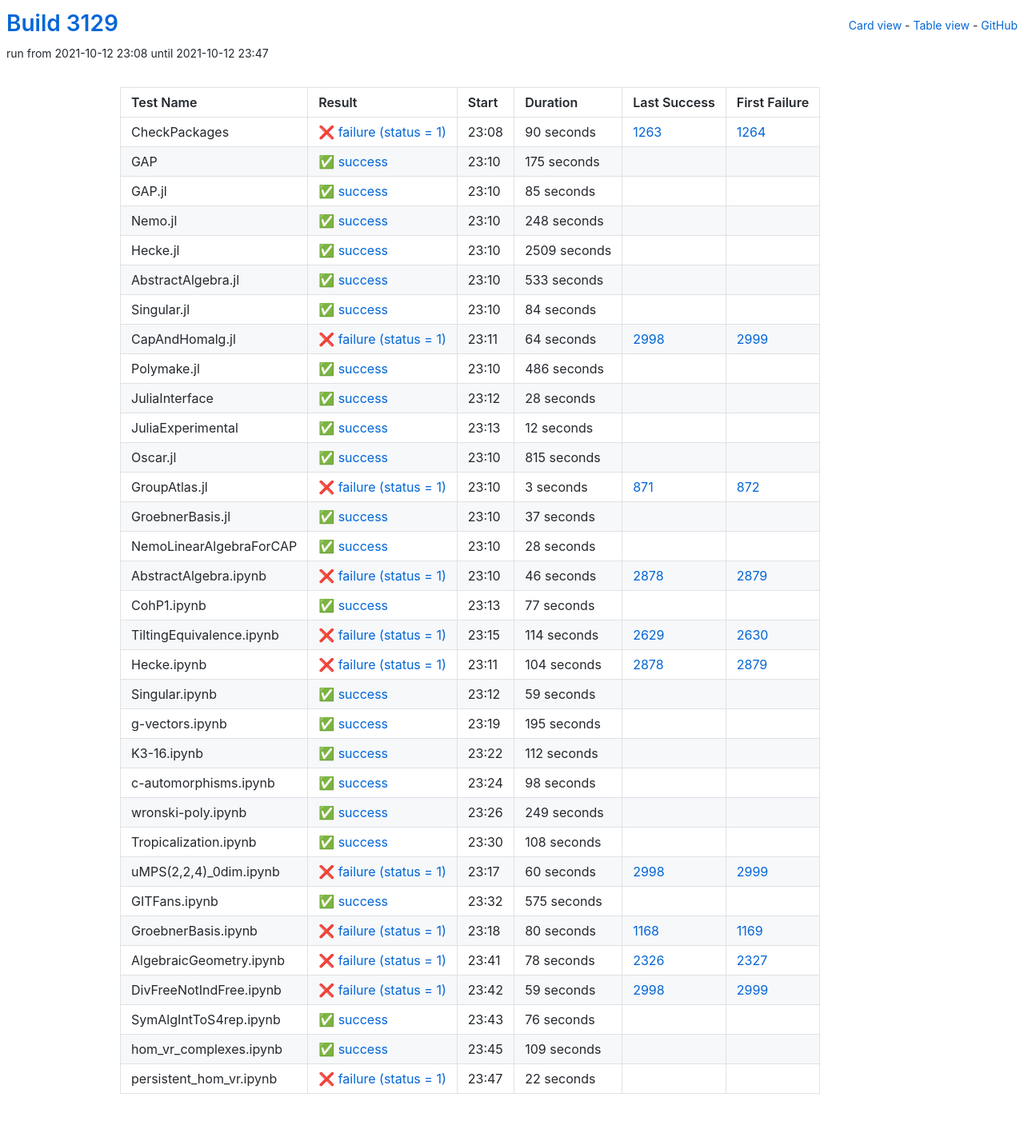
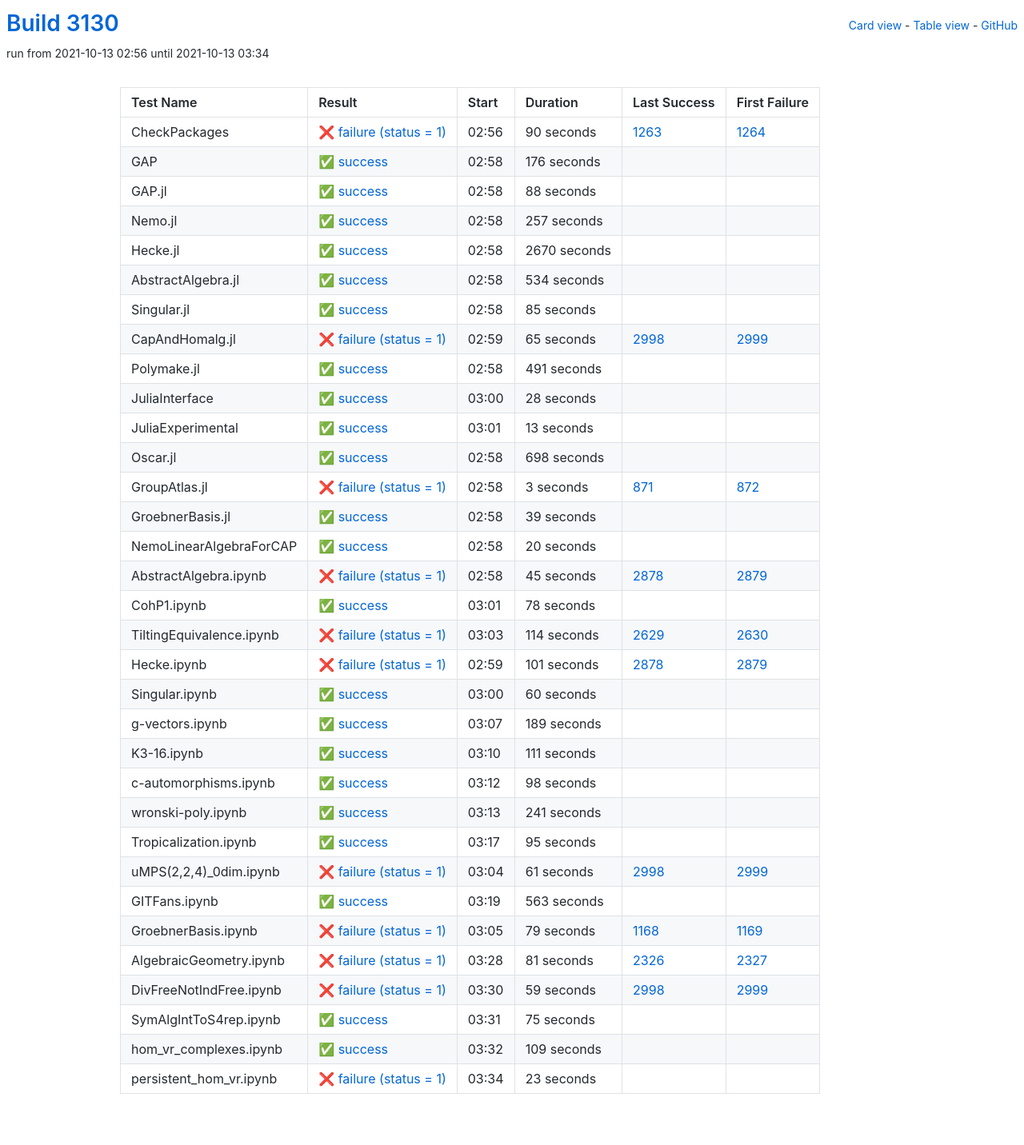
Before and after one commit to oscar-system/oscar-ci-status-stable, a Jekyll site: the page built from table.html, in a window 1280 px wide. Shown: the whole page at 80% size. Built offline with Jekyll 4.4.1, drawn with Linux system fonts in a browser that asks for light colours.

Commit message:
Build #3130

```diff
--- a/_data/ci.yml
+++ b/_data/ci.yml
@@ -1,6 +1,6 @@
 ---
-build: 3129
-build_url: https://oscarci.mathematik.uni-kl.de/job/oscar-stable/3129/
+build: 3130
+build_url: https://oscarci.mathematik.uni-kl.de/job/oscar-stable/3130/
 job: oscar-stable
 organization: oscar-system
 repo: oscar-ci-status-stable
@@ -8,8 +8,8 @@ repourl: https://github.com/oscar-system/oscar-ci-status-stable
 tests:
 - name: CheckPackages
   id: checkpackages
-  log: https://oscarci.mathematik.uni-kl.de/job/oscar-stable/3129/artifact/logs/build-3129/CheckPackages.log
-  start: 2021-10-12 23:08
+  log: https://oscarci.mathematik.uni-kl.de/job/oscar-stable/3130/artifact/logs/build-3130/CheckPackages.log
+  start: 2021-10-13 02:56
   success: false
   exitcode: 1
   status: failure
@@ -20,20 +20,68 @@ tests:
   first_failure_url: https://oscarci.mathematik.uni-kl.de/job/oscar-stable/1264/
 - name: GAP
   id: gap
-  log: https://oscarci.mathematik.uni-kl.de/job/oscar-stable/3129/artifact/logs/build-3129/GAP.log
-  start: 2021-10-12 23:10
+  log: https://oscarci.mathematik.uni-kl.de/job/oscar-stable/3130/artifact/logs/build-3130/GAP.log
+  start: 2021-10-13 02:58
   success: true
   exitcode: 0
   status: success
-  duration: 175
+  duration: 176
   last_success: false
   last_success_url:
   first_failure: false
   first_failure_url:
 - name: GAP.jl
   id: gap-jl
-  log: https://oscarci.mathematik.uni-kl.de/job/oscar-stable/3129/artifact/logs/build-3129/GAP.jl.log
-  start: 2021-10-12 23:10
+  log: https://oscarci.mathematik.uni-kl.de/job/oscar-stable/3130/artifact/logs/build-3130/GAP.jl.log
+  start: 2021-10-13 02:58
+  success: true
+  exitcode: 0
+  status: success
+  duration: 88
+  last_success: false
+  last_success_url:
+  first_failure: false
+  first_failure_url:
+- name: Nemo.jl
+  id: nemo-jl
+  log: https://oscarci.mathematik.uni-kl.de/job/oscar-stable/3130/artifact/logs/build-3130/Nemo.jl.log
+  start: 2021-10-13 02:58
+  success: true
+  exitcode: 0
+  status: success
+  duration: 257
+  last_success: false
+  last_success_url:
+  first_failure: false
+  first_failure_url:
+- name: Hecke.jl
+  id: hecke-jl
+  log: https://oscarci.mathematik.uni-kl.de/job/oscar-stable/3130/artifact/logs/build-3130/Hecke.jl.log
+  start: 2021-10-13 02:58
+  success: true
+  exitcode: 0
+  status: success
+  duration: 2670
+  last_success: false
+  last_success_url:
+  first_failure: false
+  first_failure_url:
+- name: AbstractAlgebra.jl
+  id: abstractalgebra-jl
+  log: https://oscarci.mathematik.uni-kl.de/job/oscar-stable/3130/artifact/logs/build-3130/AbstractAlgebra.jl.log
+  start: 2021-10-13 02:58
+  success: true
+  exitcode: 0
+  status: success
+  duration: 534
+  last_success: false
+  last_success_url:
+  first_failure: false
+  first_failure_url:
+- name: Singular.jl
+  id: singular-jl
+  log: https://oscarci.mathematik.uni-kl.de/job/oscar-stable/3130/artifact/logs/build-3130/Singular.jl.log
+  start: 2021-10-13 02:58
   success: true
   exitcode: 0
   status: success
@@ -42,82 +90,34 @@ tests:
   last_success_url:
   first_failure: false
   first_failure_url:
-- name: Nemo.jl
-  id: nemo-jl
-  log: https://oscarci.mathematik.uni-kl.de/job/oscar-stable/3129/artifact/logs/build-3129/Nemo.jl.log
-  start: 2021-10-12 23:10
-  success: true
-  exitcode: 0
-  status: success
-  duration: 248
-  last_success: false
-  last_success_url:
-  first_failure: false
-  first_failure_url:
-- name: Hecke.jl
-  id: hecke-jl
-  log: https://oscarci.mathematik.uni-kl.de/job/oscar-stable/3129/artifact/logs/build-3129/Hecke.jl.log
-  start: 2021-10-12 23:10
-  success: true
-  exitcode: 0
-  status: success
-  duration: 2509
-  last_success: false
-  last_success_url:
-  first_failure: false
-  first_failure_url:
-- name: AbstractAlgebra.jl
-  id: abstractalgebra-jl
-  log: https://oscarci.mathematik.uni-kl.de/job/oscar-stable/3129/artifact/logs/build-3129/AbstractAlgebra.jl.log
-  start: 2021-10-12 23:10
-  success: true
-  exitcode: 0
-  status: success
-  duration: 533
-  last_success: false
-  last_success_url:
-  first_failure: false
-  first_failure_url:
-- name: Singular.jl
-  id: singular-jl
-  log: https://oscarci.mathematik.uni-kl.de/job/oscar-stable/3129/artifact/logs/build-3129/Singular.jl.log
-  start: 2021-10-12 23:10
-  success: true
-  exitcode: 0
-  status: success
-  duration: 84
-  last_success: false
-  last_success_url:
-  first_failure: false
-  first_failure_url:
 - name: CapAndHomalg.jl
   id: capandhomalg-jl
-  log: https://oscarci.mathematik.uni-kl.de/job/oscar-stable/3129/artifact/logs/build-3129/CapAndHomalg.jl.log
-  start: 2021-10-12 23:11
+  log: https://oscarci.mathematik.uni-kl.de/job/oscar-stable/3130/artifact/logs/build-3130/CapAndHomalg.jl.log
+  start: 2021-10-13 02:59
   success: false
   exitcode: 1
   status: failure
-  duration: 64
+  duration: 65
   last_success: 2998
   last_success_url: https://oscarci.mathematik.uni-kl.de/job/oscar-stable/2998/
   first_failure: 2999
   first_failure_url: https://oscarci.mathematik.uni-kl.de/job/oscar-stable/2999/
 - name: Polymake.jl
   id: polymake-jl
-  log: https://oscarci.mathematik.uni-kl.de/job/oscar-stable/3129/artifact/logs/build-3129/Polymake.jl.log
-  start: 2021-10-12 23:10
+  log: https://oscarci.mathematik.uni-kl.de/job/oscar-stable/3130/artifact/logs/build-3130/Polymake.jl.log
+  start: 2021-10-13 02:58
   success: true
   exitcode: 0
   status: success
-  duration: 486
+  duration: 491
   last_success: false
   last_success_url:
   first_failure: false
   first_failure_url:
 - name: JuliaInterface
   id: juliainterface
-  log: https://oscarci.mathematik.uni-kl.de/job/oscar-stable/3129/artifact/logs/build-3129/JuliaInterface.log
-  start: 2021-10-12 23:12
+  log: https://oscarci.mathematik.uni-kl.de/job/oscar-stable/3130/artifact/logs/build-3130/JuliaInterface.log
+  start: 2021-10-13 03:00
   success: true
   exitcode: 0
   status: success
@@ -128,32 +128,32 @@ tests:
   first_failure_url:
 - name: JuliaExperimental
   id: juliaexperimental
-  log: https://oscarci.mathematik.uni-kl.de/job/oscar-stable/3129/artifact/logs/build-3129/JuliaExperimental.log
-  start: 2021-10-12 23:13
+  log: https://oscarci.mathematik.uni-kl.de/job/oscar-stable/3130/artifact/logs/build-3130/JuliaExperimental.log
+  start: 2021-10-13 03:01
   success: true
   exitcode: 0
   status: success
-  duration: 12
+  duration: 13
   last_success: false
   last_success_url:
   first_failure: false
   first_failure_url:
 - name: Oscar.jl
   id: oscar-jl
-  log: https://oscarci.mathematik.uni-kl.de/job/oscar-stable/3129/artifact/logs/build-3129/Oscar.jl.log
-  start: 2021-10-12 23:10
+  log: https://oscarci.mathematik.uni-kl.de/job/oscar-stable/3130/artifact/logs/build-3130/Oscar.jl.log
+  start: 2021-10-13 02:58
   success: true
   exitcode: 0
   status: success
-  duration: 815
+  duration: 698
   last_success: false
   last_success_url:
   first_failure: false
   first_failure_url:
 - name: GroupAtlas.jl
   id: groupatlas-jl
-  log: https://oscarci.mathematik.uni-kl.de/job/oscar-stable/3129/artifact/logs/build-3129/GroupAtlas.jl.log
-  start: 2021-10-12 23:10
+  log: https://oscarci.mathematik.uni-kl.de/job/oscar-stable/3130/artifact/logs/build-3130/GroupAtlas.jl.log
+  start: 2021-10-13 02:58
   success: false
   exitcode: 1
   status: failure
@@ -164,56 +164,56 @@ tests:
   first_failure_url: https://oscarci.mathematik.uni-kl.de/job/oscar-stable/872/
 - name: GroebnerBasis.jl
   id: groebnerbasis-jl
-  log: https://oscarci.mathematik.uni-kl.de/job/oscar-stable/3129/artifact/logs/build-3129/GroebnerBasis.jl.log
-  start: 2021-10-12 23:10
+  log: https://oscarci.mathematik.uni-kl.de/job/oscar-stable/3130/artifact/logs/build-3130/GroebnerBasis.jl.log
+  start: 2021-10-13 02:58
   success: true
   exitcode: 0
   status: success
-  duration: 37
+  duration: 39
   last_success: false
   last_success_url:
   first_failure: false
   first_failure_url:
 - name: NemoLinearAlgebraForCAP
   id: nemolinearalgebraforcap
-  log: https://oscarci.mathematik.uni-kl.de/job/oscar-stable/3129/artifact/logs/build-3129/NemoLinearAlgebraForCAP.log
-  start: 2021-10-12 23:10
+  log: https://oscarci.mathematik.uni-kl.de/job/oscar-stable/3130/artifact/logs/build-3130/NemoLinearAlgebraForCAP.log
+  start: 2021-10-13 02:58
   success: true
   exitcode: 0
   status: success
-  duration: 28
+  duration: 20
   last_success: false
   last_success_url:
   first_failure: false
   first_failure_url:
 - name: AbstractAlgebra.ipynb
   id: abstractalgebra-ipynb
-  log: https://oscarci.mathematik.uni-kl.de/job/oscar-stable/3129/artifact/logs/build-3129/AbstractAlgebra.ipynb.log
-  start: 2021-10-12 23:10
+  log: https://oscarci.mathematik.uni-kl.de/job/oscar-stable/3130/artifact/logs/build-3130/AbstractAlgebra.ipynb.log
+  start: 2021-10-13 02:58
   success: false
   exitcode: 1
   status: failure
-  duration: 46
+  duration: 45
   last_success: 2878
   last_success_url: https://oscarci.mathematik.uni-kl.de/job/oscar-stable/2878/
   first_failure: 2879
   first_failure_url: https://oscarci.mathematik.uni-kl.de/job/oscar-stable/2879/
 - name: CohP1.ipynb
   id: cohp1-ipynb
-  log: https://oscarci.mathematik.uni-kl.de/job/oscar-stable/3129/artifact/logs/build-3129/CohP1.ipynb.log
-  start: 2021-10-12 23:13
+  log: https://oscarci.mathematik.uni-kl.de/job/oscar-stable/3130/artifact/logs/build-3130/CohP1.ipynb.log
+  start: 2021-10-13 03:01
   success: true
   exitcode: 0
   status: success
-  duration: 77
+  duration: 78
   last_success: false
   last_success_url:
   first_failure: false
   first_failure_url:
 - name: TiltingEquivalence.ipynb
   id: tiltingequivalence-ipynb
-  log: https://oscarci.mathematik.uni-kl.de/job/oscar-stable/3129/artifact/logs/build-3129/TiltingEquivalence.ipynb.log
-  start: 2021-10-12 23:15
+  log: https://oscarci.mathematik.uni-kl.de/job/oscar-stable/3130/artifact/logs/build-3130/TiltingEquivalence.ipynb.log
+  start: 2021-10-13 03:03
   success: false
   exitcode: 1
   status: failure
@@ -224,56 +224,56 @@ tests:
   first_failure_url: https://oscarci.mathematik.uni-kl.de/job/oscar-stable/2630/
 - name: Hecke.ipynb
   id: hecke-ipynb
-  log: https://oscarci.mathematik.uni-kl.de/job/oscar-stable/3129/artifact/logs/build-3129/Hecke.ipynb.log
-  start: 2021-10-12 23:11
+  log: https://oscarci.mathematik.uni-kl.de/job/oscar-stable/3130/artifact/logs/build-3130/Hecke.ipynb.log
+  start: 2021-10-13 02:59
   success: false
   exitcode: 1
   status: failure
-  duration: 104
+  duration: 101
   last_success: 2878
   last_success_url: https://oscarci.mathematik.uni-kl.de/job/oscar-stable/2878/
   first_failure: 2879
   first_failure_url: https://oscarci.mathematik.uni-kl.de/job/oscar-stable/2879/
 - name: Singular.ipynb
   id: singular-ipynb
-  log: https://oscarci.mathematik.uni-kl.de/job/oscar-stable/3129/artifact/logs/build-3129/Singular.ipynb.log
-  start: 2021-10-12 23:12
+  log: https://oscarci.mathematik.uni-kl.de/job/oscar-stable/3130/artifact/logs/build-3130/Singular.ipynb.log
+  start: 2021-10-13 03:00
   success: true
   exitcode: 0
   status: success
-  duration: 59
+  duration: 60
   last_success: false
   last_success_url:
   first_failure: false
   first_failure_url:
 - name: g-vectors.ipynb
   id: g-vectors-ipynb
-  log: https://oscarci.mathematik.uni-kl.de/job/oscar-stable/3129/artifact/logs/build-3129/g-vectors.ipynb.log
-  start: 2021-10-12 23:19
+  log: https://oscarci.mathematik.uni-kl.de/job/oscar-stable/3130/artifact/logs/build-3130/g-vectors.ipynb.log
+  start: 2021-10-13 03:07
   success: true
   exitcode: 0
   status: success
-  duration: 195
+  duration: 189
   last_success: false
   last_success_url:
   first_failure: false
   first_failure_url:
 - name: K3-16.ipynb
   id: k3-16-ipynb
-  log: https://oscarci.mathematik.uni-kl.de/job/oscar-stable/3129/artifact/logs/build-3129/K3-16.ipynb.log
-  start: 2021-10-12 23:22
+  log: https://oscarci.mathematik.uni-kl.de/job/oscar-stable/3130/artifact/logs/build-3130/K3-16.ipynb.log
+  start: 2021-10-13 03:10
   success: true
   exitcode: 0
   status: success
-  duration: 112
+  duration: 111
   last_success: false
   last_success_url:
   first_failure: false
   first_failure_url:
 - name: c-automorphisms.ipynb
   id: c-automorphisms-ipynb
-  log: https://oscarci.mathematik.uni-kl.de/job/oscar-stable/3129/artifact/logs/build-3129/c-automorphisms.ipynb.log
-  start: 2021-10-12 23:24
+  log: https://oscarci.mathematik.uni-kl.de/job/oscar-stable/3130/artifact/logs/build-3130/c-automorphisms.ipynb.log
+  start: 2021-10-13 03:12
   success: true
   exitcode: 0
   status: success
@@ -284,80 +284,80 @@ tests:
   first_failure_url:
 - name: wronski-poly.ipynb
   id: wronski-poly-ipynb
-  log: https://oscarci.mathematik.uni-kl.de/job/oscar-stable/3129/artifact/logs/build-3129/wronski-poly.ipynb.log
-  start: 2021-10-12 23:26
+  log: https://oscarci.mathematik.uni-kl.de/job/oscar-stable/3130/artifact/logs/build-3130/wronski-poly.ipynb.log
+  start: 2021-10-13 03:13
   success: true
   exitcode: 0
   status: success
-  duration: 249
+  duration: 241
   last_success: false
   last_success_url:
   first_failure: false
   first_failure_url:
 - name: Tropicalization.ipynb
   id: tropicalization-ipynb
-  log: https://oscarci.mathematik.uni-kl.de/job/oscar-stable/3129/artifact/logs/build-3129/Tropicalization.ipynb.log
-  start: 2021-10-12 23:30
+  log: https://oscarci.mathematik.uni-kl.de/job/oscar-stable/3130/artifact/logs/build-3130/Tropicalization.ipynb.log
+  start: 2021-10-13 03:17
   success: true
   exitcode: 0
   status: success
-  duration: 108
+  duration: 95
   last_success: false
   last_success_url:
   first_failure: false
   first_failure_url:
 - name: uMPS(2,2,4)_0dim.ipynb
   id: umps-2-2-4-0dim-ipynb
-  log: https://oscarci.mathematik.uni-kl.de/job/oscar-stable/3129/artifact/logs/build-3129/uMPS-2-2-4-_0dim.ipynb.log
-  start: 2021-10-12 23:17
+  log: https://oscarci.mathematik.uni-kl.de/job/oscar-stable/3130/artifact/logs/build-3130/uMPS-2-2-4-_0dim.ipynb.log
+  start: 2021-10-13 03:04
   success: false
   exitcode: 1
   status: failure
-  duration: 60
+  duration: 61
   last_success: 2998
   last_success_url: https://oscarci.mathematik.uni-kl.de/job/oscar-stable/2998/
   first_failure: 2999
   first_failure_url: https://oscarci.mathematik.uni-kl.de/job/oscar-stable/2999/
 - name: GITFans.ipynb
   id: gitfans-ipynb
-  log: https://oscarci.mathematik.uni-kl.de/job/oscar-stable/3129/artifact/logs/build-3129/GITFans.ipynb.log
-  start: 2021-10-12 23:32
+  log: https://oscarci.mathematik.uni-kl.de/job/oscar-stable/3130/artifact/logs/build-3130/GITFans.ipynb.log
+  start: 2021-10-13 03:19
   success: true
   exitcode: 0
   status: success
-  duration: 575
+  duration: 563
   last_success: false
   last_success_url:
   first_failure: false
   first_failure_url:
 - name: GroebnerBasis.ipynb
   id: groebnerbasis-ipynb
-  log: https://oscarci.mathematik.uni-kl.de/job/oscar-stable/3129/artifact/logs/build-3129/GroebnerBasis.ipynb.log
-  start: 2021-10-12 23:18
+  log: https://oscarci.mathematik.uni-kl.de/job/oscar-stable/3130/artifact/logs/build-3130/GroebnerBasis.ipynb.log
+  start: 2021-10-13 03:05
   success: false
   exitcode: 1
   status: failure
-  duration: 80
+  duration: 79
   last_success: 1168
   last_success_url: https://oscarci.mathematik.uni-kl.de/job/oscar-stable/1168/
   first_failure: 1169
   first_failure_url: https://oscarci.mathematik.uni-kl.de/job/oscar-stable/1169/
 - name: AlgebraicGeometry.ipynb
   id: algebraicgeometry-ipynb
-  log: https://oscarci.mathematik.uni-kl.de/job/oscar-stable/3129/artifact/logs/build-3129/AlgebraicGeometry.ipynb.log
-  start: 2021-10-12 23:41
+  log: https://oscarci.mathematik.uni-kl.de/job/oscar-stable/3130/artifact/logs/build-3130/AlgebraicGeometry.ipynb.log
+  start: 2021-10-13 03:28
   success: false
   exitcode: 1
   status: failure
-  duration: 78
+  duration: 81
   last_success: 2326
   last_success_url: https://oscarci.mathematik.uni-kl.de/job/oscar-stable/2326/
   first_failure: 2327
   first_failure_url: https://oscarci.mathematik.uni-kl.de/job/oscar-stable/2327/
 - name: DivFreeNotIndFree.ipynb
   id: divfreenotindfree-ipynb
-  log: https://oscarci.mathematik.uni-kl.de/job/oscar-stable/3129/artifact/logs/build-3129/DivFreeNotIndFree.ipynb.log
-  start: 2021-10-12 23:42
+  log: https://oscarci.mathematik.uni-kl.de/job/oscar-stable/3130/artifact/logs/build-3130/DivFreeNotIndFree.ipynb.log
+  start: 2021-10-13 03:30
   success: false
   exitcode: 1
   status: failure
@@ -368,20 +368,20 @@ tests:
   first_failure_url: https://oscarci.mathematik.uni-kl.de/job/oscar-stable/2999/
 - name: SymAlgIntToS4rep.ipynb
   id: symalginttos4rep-ipynb
-  log: https://oscarci.mathematik.uni-kl.de/job/oscar-stable/3129/artifact/logs/build-3129/SymAlgIntToS4rep.ipynb.log
-  start: 2021-10-12 23:43
+  log: https://oscarci.mathematik.uni-kl.de/job/oscar-stable/3130/artifact/logs/build-3130/SymAlgIntToS4rep.ipynb.log
+  start: 2021-10-13 03:31
   success: true
   exitcode: 0
   status: success
-  duration: 76
+  duration: 75
   last_success: false
   last_success_url:
   first_failure: false
   first_failure_url:
 - name: hom_vr_complexes.ipynb
   id: hom-vr-complexes-ipynb
-  log: https://oscarci.mathematik.uni-kl.de/job/oscar-stable/3129/artifact/logs/build-3129/hom_vr_complexes.ipynb.log
-  start: 2021-10-12 23:45
+  log: https://oscarci.mathematik.uni-kl.de/job/oscar-stable/3130/artifact/logs/build-3130/hom_vr_complexes.ipynb.log
+  start: 2021-10-13 03:32
   success: true
   exitcode: 0
   status: success
@@ -392,12 +392,12 @@ tests:
   first_failure_url:
 - name: persistent_hom_vr.ipynb
   id: persistent-hom-vr-ipynb
-  log: https://oscarci.mathematik.uni-kl.de/job/oscar-stable/3129/artifact/logs/build-3129/persistent_hom_vr.ipynb.log
-  start: 2021-10-12 23:47
+  log: https://oscarci.mathematik.uni-kl.de/job/oscar-stable/3130/artifact/logs/build-3130/persistent_hom_vr.ipynb.log
+  start: 2021-10-13 03:34
   success: false
   exitcode: 1
   status: failure
-  duration: 22
+  duration: 23
   last_success: false
   last_success_url:
   first_failure: false
```
Also changed, not shown: README.md.
